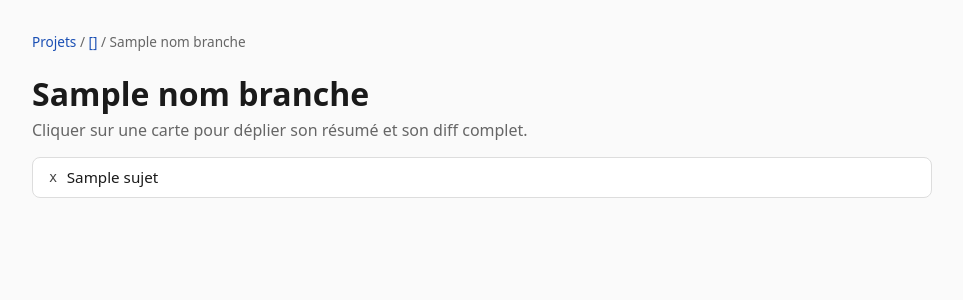
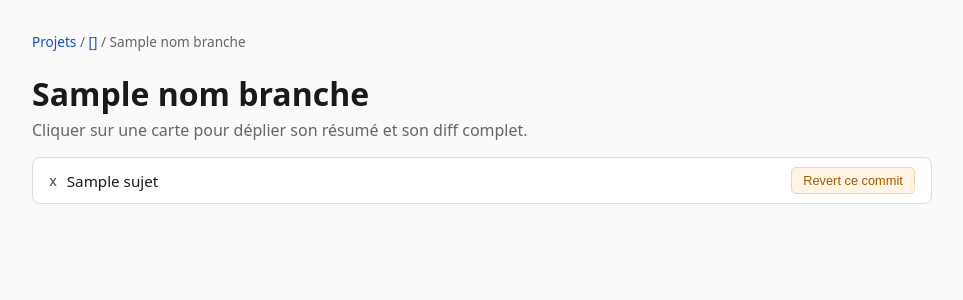
Before and after one commit to AlainDelree/Relecture_Bridge, a Flask app: template relecture_web/templates/branche.html in a window 1280 px wide. Shown: the top 300 px of the page, without its empty margins (158-1121 px from the left). Run offline with Flask 3, Linux system fonts and the light colour scheme; the template is opened without the code that fills it: most values are stand-ins (such as "Sample title", 1, 10 or a date in 2020).

Commit message:
fix(#13): bouton revert accessible directement sur la carte repliée

```diff
--- a/relecture_web/static/style.css
+++ b/relecture_web/static/style.css
@@ -101,6 +101,7 @@ header h1 { margin-bottom: 0.2rem; }
 .commit-carte summary .sujet { font-size: 0.95rem; }
 .commit-carte[open] summary { margin-bottom: 0.6rem; }
 .commit-carte .resume-entree { margin-top: 0; }
+.commit-carte summary .commit-actions--summary { margin-left: auto; }
 
 .messages { list-style: none; padding: 0; margin: 0 0 1rem 0; }
 .message {
--- a/relecture_web/templates/branche.html
+++ b/relecture_web/templates/branche.html
@@ -35,6 +35,13 @@
     <code class="hash">{{ r.hash }}</code>
     <span class="sujet">{{ r.sujet or r.diff or ("commit " ~ r.hash) }}</span>
     {% if r.a_attention %}<span class="badge badge--attention">⚠ point d'attention</span>{% endif %}
+    <form method="post" action="{{ url_for('revert_commit_route', nom_projet=projet.nom, nom_branche=nom_branche) }}"
+          class="commit-actions--summary"
+          onclick="event.stopPropagation();"
+          onsubmit="return confirm('Revert (annuler) le commit {{ r.hash }} sur « {{ nom_branche }} » ({{ projet.nom }}) ?\n\nCommande équivalente :\n{{ r.commande_revert }}');">
+      <input type="hidden" name="hash_commit" value="{{ r.hash }}">
+      <button type="submit" class="bouton bouton--revert">Revert ce commit</button>
+    </form>
   </summary>
 
   <div class="resume-entree">
@@ -69,11 +76,6 @@
     {% endif %}
 
     <div class="commit-actions">
-      <form method="post" action="{{ url_for('revert_commit_route', nom_projet=projet.nom, nom_branche=nom_branche) }}"
-            onsubmit="return confirm('Revert (annuler) le commit {{ r.hash }} sur « {{ nom_branche }} » ({{ projet.nom }}) ?\n\nCommande équivalente :\n{{ r.commande_revert }}');">
-        <input type="hidden" name="hash_commit" value="{{ r.hash }}">
-        <button type="submit" class="bouton bouton--revert">Revert ce commit</button>
-      </form>
       <code class="commande-equivalente">{{ r.commande_revert }}</code>
     </div>
   </div>
```
